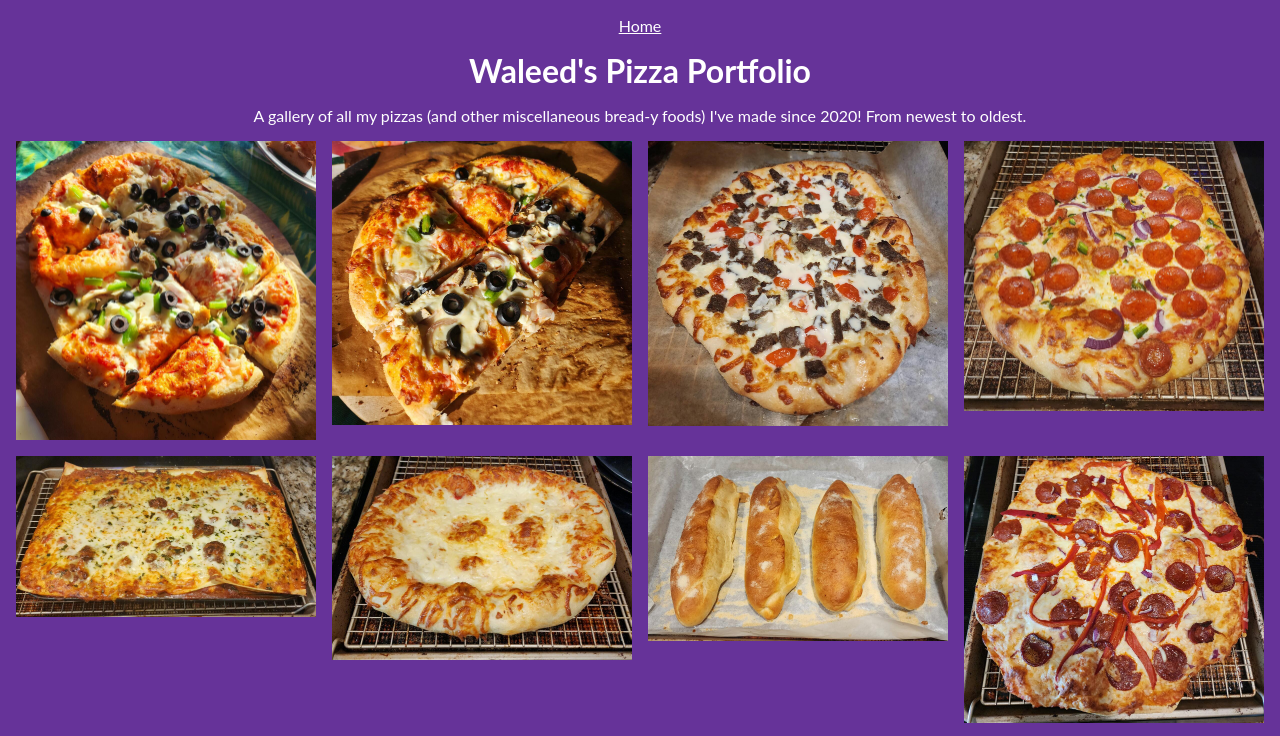
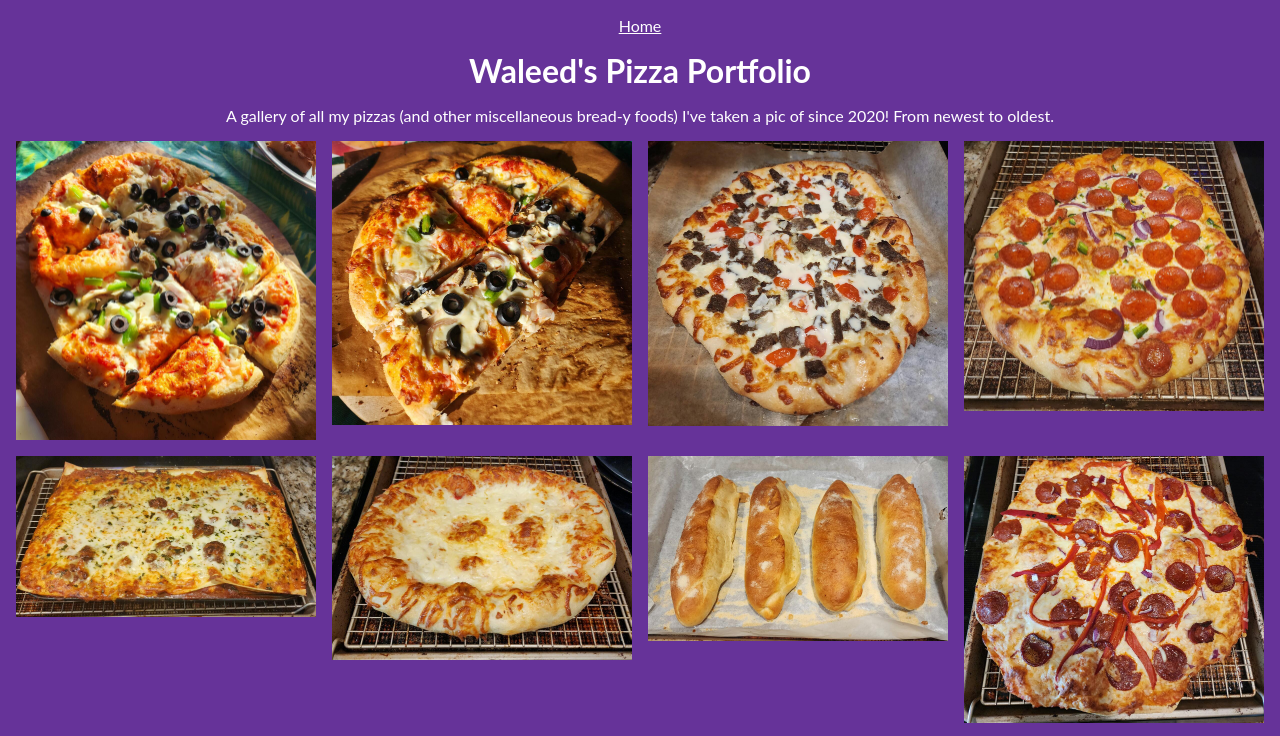
Before and after one commit to Waldoz53/portfolio-site-v3, a website: page pizza/index.html in a window 1280 px wide. Shown: the top 736 px of the page. Drawn offline with Linux system fonts and the light colour scheme; grey boxes are pictures that could not be loaded.

Commit message:
updated html

```diff
--- a/pizza/index.html
+++ b/pizza/index.html
@@ -12,7 +12,8 @@
   <div class="pizza-page-info">
     <a href="/">Home</a>
     <h1>Waleed's Pizza Portfolio</h1>
-    <p>A gallery of all my pizzas (and other miscellaneous bread-y foods) I've made since 2020! From newest to oldest.
+    <p>A gallery of all my pizzas (and other miscellaneous bread-y foods) I've taken a pic of since 2020! From newest to
+      oldest.
     </p>
   </div>
   <div class="pizza-grid">
```
